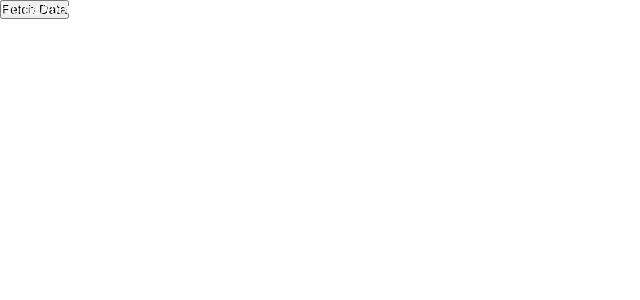
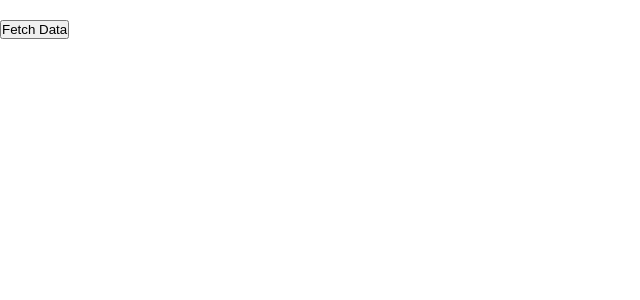
Before and after one commit to m3m3n70-0/NaaktMagazine, a Vue app in the folder NAAKT/: page /dashboard in a window 1280 px wide. Shown: the top 300 px of the page, without its empty margins (0-640 px from the left). Built offline with nearby package versions, Linux system fonts and the light colour scheme; sample sign-in values are in the browser's storage.

Commit message:
updated pages

```diff
--- a/NAAKT/src/views/DashboardView.vue
+++ b/NAAKT/src/views/DashboardView.vue
@@ -1,5 +1,5 @@
 <template>
-    <div>
+    <div class="containerDashboard">
       <button @click="fetchData">Fetch Data</button>
       <div v-for="item in data"></div>
       <ul>
@@ -19,7 +19,7 @@
     },
     methods: {
         fetchData() {
-        axios.get('src/database/db.php')
+            axios.get('/src/database/db.php') // Update the URL path to db.php
                 .then(response => {
                 this.data = response.data;
                 })
@@ -30,3 +30,10 @@
     },
   };
   </script>
+
+<style scoped>
+.containerDashboard {
+    position: absolute;
+    margin-top: 20px;
+}
+</style>
--- a/NAAKT/src/views/Login.vue
+++ b/NAAKT/src/views/LoginView.vue
@@ -1,21 +1,13 @@
 <template>
     <div id="login">
         <h1>Login</h1>
-        <input type="password" name="password" v-model="input.key" placeholder="Password" />
+        <input type="password" name="password" placeholder="Password" />
         <button type="button" v-on:click="login()">Login</button>
     </div>
 </template>
 
 <script>
     export default {
-        name: 'Login',
-        data() {
-            return {
-                input: {
-                    key: "password"
-                }
-            }
-        },
         methods: {
             login() {
                 if(key == "password") {
```
Also changed, not shown: 1 other file (tests, documents, lock files or other folders). Lines whose indentation alone changed are shown as unchanged.
